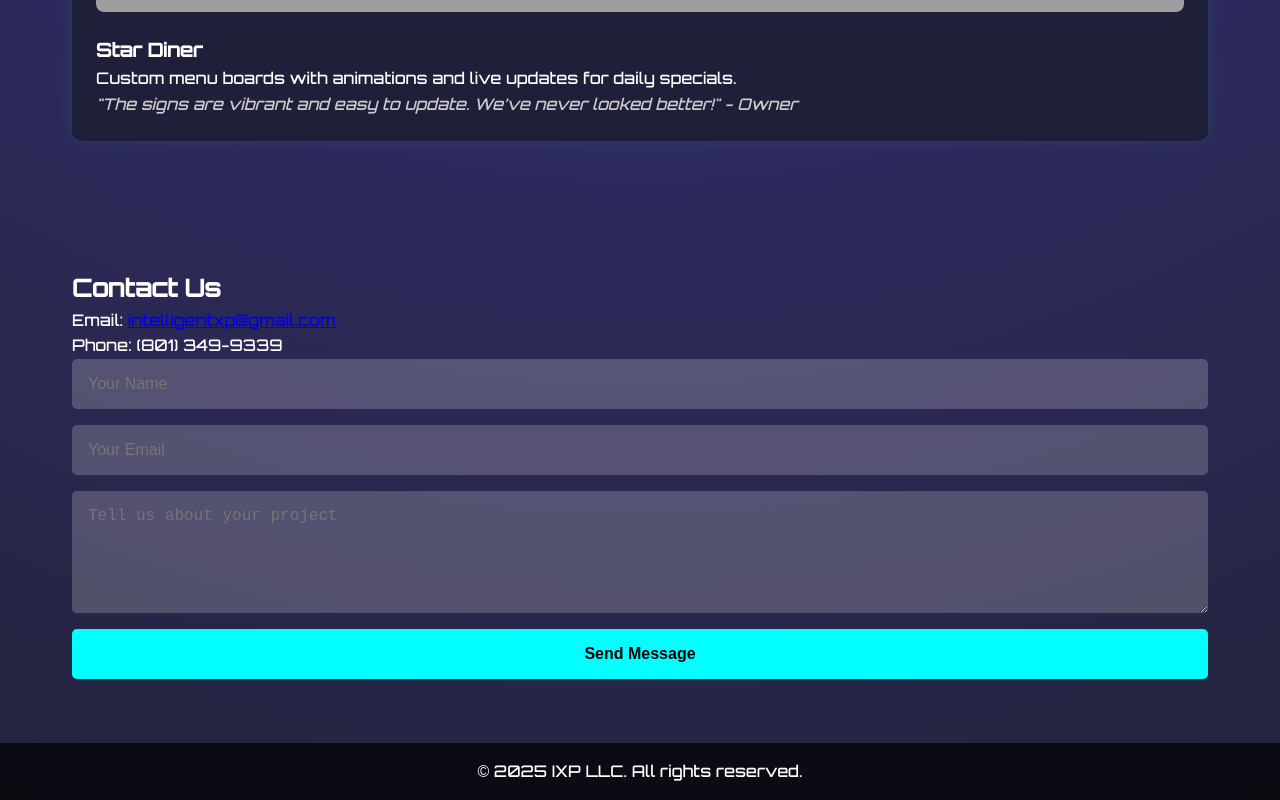
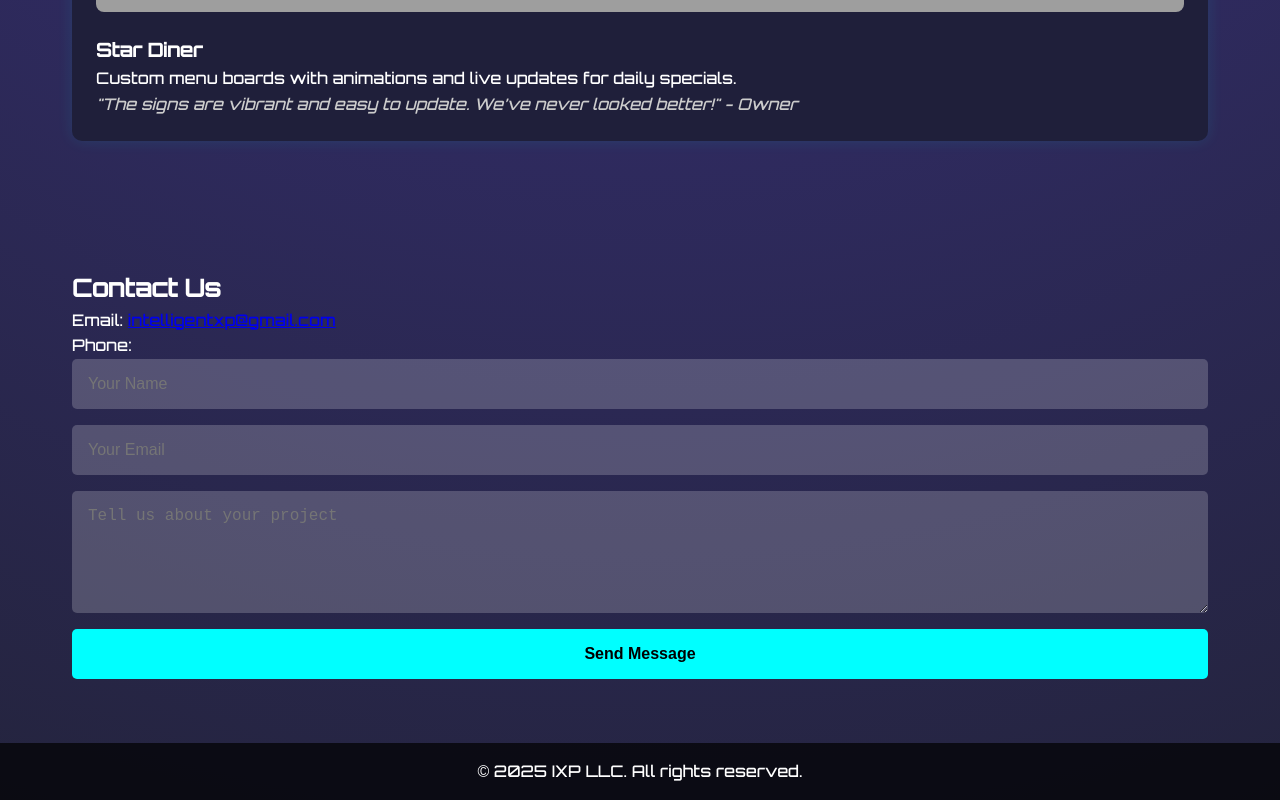
Before and after one commit to jordaninjohnson/ixp.cool, a plain HTML site: page index.html in a window 1280 px wide. Shown: the part 2524-3324 px from the top of the page. Drawn offline with Linux system fonts and the light colour scheme; grey boxes are pictures that could not be loaded.

Commit message:
Update index.html

```diff
--- a/index.html
+++ b/index.html
@@ -200,7 +200,7 @@
 
   <section id="contact">
     <h2>Contact Us</h2>
-    <p>Email: <a href="mailto:intelligentxp@gmail.com">intelligentxp@gmail.com</a><br/>Phone: (801) 349-9339</p>
+    <p>Email: <a href="mailto:intelligentxp@gmail.com">intelligentxp@gmail.com</a><br/>Phone: </p>
     <form action="https://formsubmit.co/intelligentxp@gmail.com" method="POST">
       <input type="hidden" name="_next" value="https://ixp.cool/thank-you.html">
       <input type="text" name="name" placeholder="Your Name" required />
```
